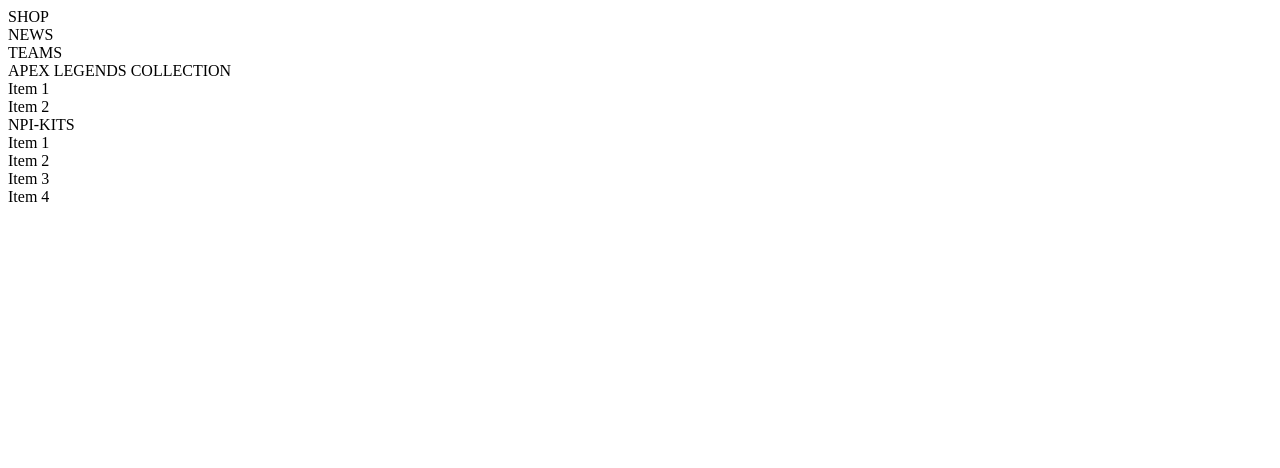
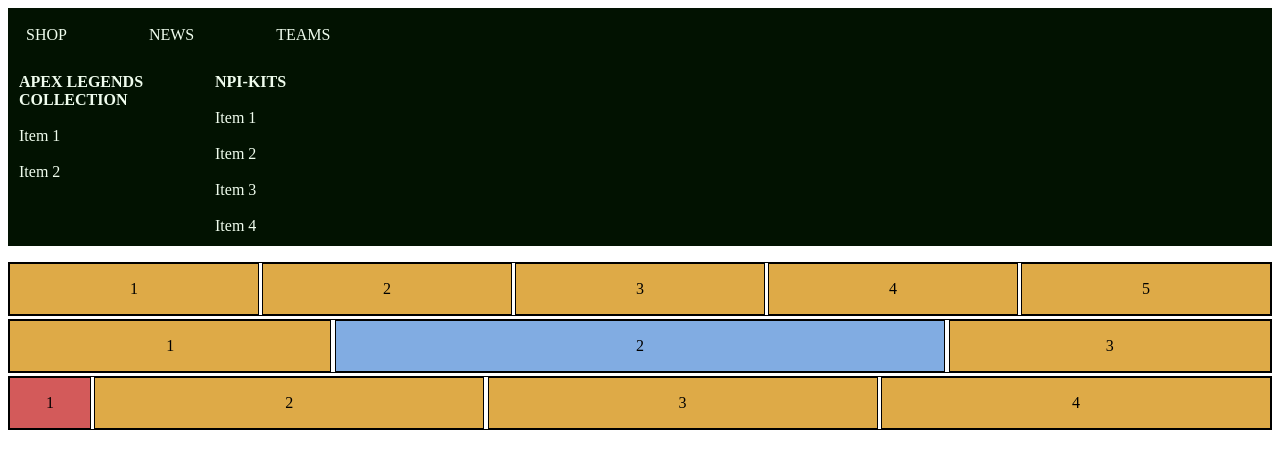
Before and after one commit to ha-fed24-html/03-flexbox, a plain HTML site: page index.html in a window 1280 px wide. Drawn offline with Linux system fonts and the light colour scheme.

Commit message:
Exempel flex-grow och flex-basis

```diff
--- a/index.html
+++ b/index.html
@@ -4,6 +4,7 @@
 	<meta charset="UTF-8">
 	<meta name="viewport" content="width=device-width, initial-scale=1.0">
 	<title> Flexbox exempel </title>
+	<link rel="stylesheet" href="style.css">
 </head>
 <body>
 
@@ -30,5 +31,19 @@
 		</div>
 	</nav>
 
+	<main>
+		<section class="flex-row">
+			<div> 1 </div>	<div> 2 </div>	<div> 3 </div>	<div> 4 </div>	<div> 5 </div>
+		</section>
+
+		<section class="flex-row">
+			<div> 1 </div>	<div class="double"> 2 </div>	<div> 3 </div>
+		</section>
+
+		<section class="flex-row">
+			<div class="basis"> 1 </div>	<div> 2 </div>	<div> 3 </div>	<div> 4 </div>
+		</section>
+	</main>
+
 </body>
 </html>
--- /dev/null
+++ b/style.css
@@ -0,0 +1,76 @@
+
+nav {
+	background-color: rgb(2, 18, 1);
+	color: rgb(240, 253, 238);
+	margin-bottom: 1em;
+}
+
+.row{
+	display: flex;
+	gap: 3em;  /* gap fungerar som MARGIN mellan flex-items */
+	/* margin: 2em; */
+}
+.column {
+	display: flex;
+	flex-direction: column;
+}
+.row, .column, .menu, .submenu {
+	border: 1px solid rgb(2, 18, 1);
+}
+.row:hover, .column:hover, .menu:hover, .submenu:hover {
+	/* För att kunna se hur stora elementen är */
+	border: 1px solid rgb(58, 139, 28);
+}
+.menu {
+	padding: 1em;
+	/* Använd en "test-kantlinje" för att se hur stora elementen är */
+	/* border: 2px dotted pink; */
+}
+.submenu {
+	padding: 0.5em;
+	max-width: 8em;
+	/* border: 2px dotted rgb(140, 210, 192); */
+}
+.heading {
+	font-weight: bold;
+}
+
+
+.flex-row {
+	display: flex;
+	flex-direction: row;
+	border: 1px solid black;
+	gap: 0.2em;
+	margin-bottom: 0.2em;
+}
+.flex-row > * {
+	border: 1px solid black;
+	padding: 1em;
+	background-color: rgb(222, 170, 71);
+	flex-grow: 1;
+	flex-basis: 0;
+	text-align: center;
+}
+.flex-row .double {
+	flex-grow: 2;
+	background-color: rgb(129, 172, 226);
+}
+.flex-row .basis {
+	flex-grow: 0;
+	flex-basis: 3em;  /* samma sak som "width" */
+	/* flex: 0 0 3em; flex-grow, flex-shrink, flex-basis */
+	background-color: rgb(211, 90, 90);
+}
+
+/* Exempel
+Tillgängligt: 200px
+5 element ska tryckas in
+4 gap emellan, varje gap är 5px
+Varje element får: (200px - 4*5px) / 5 = 180px / 5 = 36px
+
+Mitten-elementet är double size: dela med 6 i stället
+Varje element: (200px - 4*5px) / 6 = 180px / 6 = 30px
+Mitten-elementet får 60px
+
+
+*/
```
